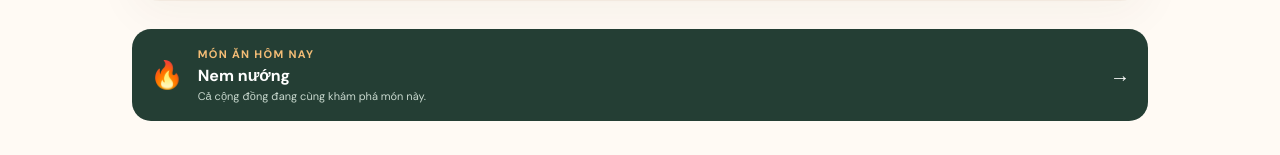
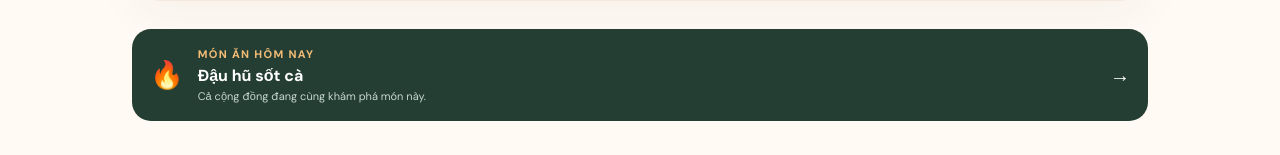
Before and after one commit to Phong2k340/hom-nay-an-gi, a Next.js app: page / in a window 1280 px wide. Shown: the part 741-896 px from the top of the page. Built offline with nearby package versions, Linux system fonts and the light colour scheme.

Commit message:
feat: expand food catalog and real food imagery

```diff
--- a/components/FoodResult.tsx
+++ b/components/FoodResult.tsx
@@ -1,6 +1,7 @@
 import { Food } from "../types/food";
+const fallbackImage = "https://images.unsplash.com/photo-1559314809-0d155014e29e?auto=format&fit=crop&w=1200&q=85";
 const mealNames = { breakfast: "sáng", lunch: "trưa", dinner: "tối" };
 export default function FoodResult({ food, onAgain, onDislike, onShare }: { food: Food; onAgain: () => void; onDislike: () => void; onShare: () => void }) {
   const query = encodeURIComponent(food.searchKeywords[0]);
-  return <article className="result-card"><div className="result-image"><img src={food.image} alt={food.name} /><span>✨ MÁY CHỌN RỒI</span></div><div className="result-copy"><p className="eyebrow">Món dành cho bạn</p><h2>🍜 {food.name}</h2><p className="description">{food.description}</p><div className="facts"><span>⏰ Hợp bữa {food.meals.map(item => mealNames[item]).join(" / ")}</span><span>💰 {food.priceMin.toLocaleString("vi-VN")} – {food.priceMax.toLocaleString("vi-VN")}đ</span><span>🔥 {food.popularity >= 9 ? "Rất phổ biến" : "Được yêu thích"}</span><span>🌶️ {food.spicyLevel > 1 ? "Có vị cay" : "Không cay"}</span></div><div className="delivery"><a href={`https://food.grab.com/vn/vi/search?search=${query}`} target="_blank" rel="noreferrer">Tìm trên GrabFood ↗</a><a href={`https://shopeefood.vn/ha-noi/food/search?keyword=${query}`} target="_blank" rel="noreferrer">Tìm trên ShopeeFood ↗</a></div><div className="result-actions"><button className="outline" onClick={onDislike}>✕ Không thích món này</button><button className="outline" onClick={onShare}>📤 Chia sẻ</button><button className="again" onClick={onAgain}>🎲 Món khác</button></div></div></article>;
+  return <article className="result-card"><div className="result-image"><img src={food.image} alt={food.name} onError={(event) => { event.currentTarget.onerror = null; event.currentTarget.src = fallbackImage; }} /><span>✨ MÁY CHỌN RỒI</span></div><div className="result-copy"><p className="eyebrow">Món dành cho bạn</p><h2>🍜 {food.name}</h2><p className="description">{food.description}</p><div className="facts"><span>⏰ Hợp bữa {food.meals.map(item => mealNames[item]).join(" / ")}</span><span>💰 {food.priceMin.toLocaleString("vi-VN")} – {food.priceMax.toLocaleString("vi-VN")}đ</span><span>🔥 {food.popularity >= 9 ? "Rất phổ biến" : "Được yêu thích"}</span><span>🌶️ {food.spicyLevel > 1 ? "Có vị cay" : "Không cay"}</span></div><div className="delivery"><a href={`https://food.grab.com/vn/vi/search?search=${query}`} target="_blank" rel="noreferrer">Tìm trên GrabFood ↗</a><a href={`https://shopeefood.vn/ha-noi/food/search?keyword=${query}`} target="_blank" rel="noreferrer">Tìm trên ShopeeFood ↗</a></div><div className="result-actions"><button className="outline" onClick={onDislike}>✕ Không thích món này</button><button className="outline" onClick={onShare}>📤 Chia sẻ</button><button className="again" onClick={onAgain}>🎲 Món khác</button></div></div></article>;
 }
--- a/data/foods.ts
+++ b/data/foods.ts
@@ -2,6 +2,20 @@ import { Category, Flavor, Food, Meal } from "../types/food";
 
 type Seed = [string, Meal[], Category[], number, number, Flavor[], number, number, number, number];
 const img = "https://images.unsplash.com/photo-1559314809-0d155014e29e?auto=format&fit=crop&w=1200&q=85";
+const foodPhotos = [
+  "https://images.unsplash.com/photo-1559314809-0d155014e29e?auto=format&fit=crop&w=1200&q=85",
+  "https://images.unsplash.com/photo-1547592180-85f173990554?auto=format&fit=crop&w=1200&q=85",
+  "https://images.unsplash.com/photo-1563379926898-05f4575a45d8?auto=format&fit=crop&w=1200&q=85",
+  "https://images.unsplash.com/photo-1562565652-a0d8f0c59eb4?auto=format&fit=crop&w=1200&q=85",
+  "https://images.unsplash.com/photo-1540189549336-e6e99c3679fe?auto=format&fit=crop&w=1200&q=85",
+  "https://images.unsplash.com/photo-1515003197210-e0cd71810b5f?auto=format&fit=crop&w=1200&q=85",
+  "https://images.unsplash.com/photo-1482049016688-2d3e1b311543?auto=format&fit=crop&w=1200&q=85",
+  "https://images.unsplash.com/photo-1547592166-23ac45744acd?auto=format&fit=crop&w=1200&q=85",
+  "https://images.unsplash.com/photo-1572449043416-55f4685c9bb7?auto=format&fit=crop&w=1200&q=85",
+  "https://images.unsplash.com/photo-1621852004158-f3bc188ecea3?auto=format&fit=crop&w=1200&q=85",
+  "https://images.unsplash.com/photo-1569058242253-92a9c755a0ec?auto=format&fit=crop&w=1200&q=85",
+  "https://images.unsplash.com/photo-1555396273-367ea4eb4db5?auto=format&fit=crop&w=1200&q=85",
+];
 const seeds: Seed[] = [
   ["Phở bò",["breakfast","lunch","dinner"],["noodles","soup"],40000,65000,["rich","mild"],1,8,7,10], ["Phở gà",["breakfast","lunch"],["noodles","soup"],35000,55000,["light","mild"],0,7,8,9],
   ["Bún bò Huế",["breakfast","lunch","dinner"],["noodles","soup"],40000,65000,["spicy","rich"],3,8,7,10], ["Bún chả Hà Nội",["lunch","dinner"],["noodles"],40000,70000,["rich","mild"],0,8,6,10],
@@ -49,7 +63,35 @@ const seeds: Seed[] = [
   ["Chè đậu xanh",["lunch","dinner"],["snack","vegetarian"],15000,30000,["mild"],0,3,7,7], ["Sinh tố bơ",["breakfast","lunch"],["snack","vegetarian"],25000,45000,["mild"],0,4,8,8]
 ];
 
-export const foods: Food[] = seeds.map(([name, meals, categories, min, max, flavor, spicyLevel, fillingLevel, healthyScore, popularity], index) => ({
-  id: `food-${index + 1}`, name, meals, categories, priceMin: min, priceMax: max, flavor, spicyLevel, fillingLevel, healthyScore, popularity, image: img,
+const additionalSeeds: Seed[] = [
+  ["Bún thang",["breakfast","lunch"],["noodles","soup"],45000,70000,["light","rich"],0,7,8,8], ["Bún ngan",["breakfast","lunch"],["noodles","soup"],40000,65000,["rich"],0,8,7,8],
+  ["Bún dọc mùng",["breakfast","lunch"],["noodles","soup"],35000,55000,["light"],0,7,8,7], ["Bún kèn",["breakfast","lunch"],["noodles","soup"],40000,65000,["rich","mild"],1,7,7,7],
+  ["Bún quậy",["breakfast","lunch"],["noodles","soup"],45000,70000,["rich"],1,8,7,8], ["Bún sứa",["breakfast","lunch"],["noodles","soup"],40000,65000,["light"],0,7,9,7],
+  ["Bún hải sản",["lunch","dinner"],["noodles","soup"],45000,75000,["rich"],1,8,7,8], ["Bún lòng xào dưa",["lunch","dinner"],["noodles"],35000,60000,["rich"],0,8,5,7],
+  ["Phở sốt vang",["breakfast","lunch"],["noodles","soup"],50000,80000,["rich"],0,9,6,8], ["Phở cuốn",["lunch","dinner"],["cake"],40000,70000,["light","mild"],0,6,8,8],
+  ["Phở chiên phồng",["lunch","dinner"],["noodles"],50000,85000,["rich"],0,8,5,7], ["Mì vằn thắn",["breakfast","lunch"],["noodles","soup"],40000,65000,["rich"],0,7,7,8],
+  ["Mì hoành thánh",["breakfast","lunch"],["noodles","soup"],40000,65000,["light","mild"],0,7,7,8], ["Mì bò viên",["breakfast","lunch","dinner"],["noodles","soup"],35000,60000,["rich"],0,8,6,8],
+  ["Miến trộn",["lunch","dinner"],["noodles"],35000,60000,["rich","mild"],1,7,7,8], ["Miến xào cua",["lunch","dinner"],["noodles"],50000,85000,["rich"],0,8,6,7],
+  ["Cơm vịt quay",["lunch","dinner"],["rice"],50000,85000,["rich"],0,9,6,8], ["Cơm bò lúc lắc",["lunch","dinner"],["rice"],55000,90000,["rich"],0,9,6,8],
+  ["Cơm cà ri gà",["lunch","dinner"],["rice","soup"],45000,75000,["spicy","rich"],2,8,7,8], ["Cơm chiên dương châu",["lunch","dinner"],["rice"],35000,65000,["rich"],0,8,5,8],
+  ["Cơm mắm kho",["lunch","dinner"],["rice"],40000,70000,["rich"],1,8,6,7], ["Cơm hến",["lunch","dinner"],["rice"],25000,45000,["spicy","rich"],2,7,7,8],
+  ["Cơm cháy chà bông",["lunch","dinner"],["rice","snack"],30000,55000,["rich"],0,6,5,8], ["Cơm gà Hội An",["lunch","dinner"],["rice"],45000,75000,["rich","mild"],0,8,7,9],
+  ["Bánh mì heo quay",["breakfast","lunch"],["cake"],30000,50000,["rich"],0,8,5,9], ["Bánh mì chả cá",["breakfast","lunch"],["cake"],25000,45000,["rich","mild"],1,7,6,8],
+  ["Bánh mì gà xé",["breakfast","lunch"],["cake"],25000,45000,["rich","mild"],0,7,7,8], ["Bánh mì que",["breakfast","lunch"],["cake","snack"],12000,25000,["rich"],0,4,5,8],
+  ["Bánh ướt",["breakfast","lunch"],["cake"],25000,45000,["light","mild"],0,6,8,8], ["Bánh hỏi thịt nướng",["lunch","dinner"],["cake"],40000,70000,["rich"],0,8,6,8],
+  ["Bánh tằm bì",["lunch","dinner"],["cake"],30000,55000,["rich","mild"],0,7,6,7], ["Bánh lọc",["breakfast","lunch","dinner"],["cake","snack"],20000,40000,["mild"],1,5,7,8],
+  ["Bánh da lợn",["breakfast","lunch"],["cake","snack"],15000,30000,["mild"],0,4,5,7], ["Bánh ít",["breakfast","lunch"],["cake","snack"],15000,30000,["mild"],0,4,6,6],
+  ["Chả giò",["lunch","dinner"],["snack"],30000,55000,["rich"],0,6,5,9], ["Nem lụi",["lunch","dinner"],["snack"],35000,60000,["rich"],0,7,6,8],
+  ["Thịt xiên nướng",["lunch","dinner"],["snack"],20000,40000,["rich"],0,6,5,8], ["Bắp xào",["lunch","dinner"],["snack"],20000,35000,["rich"],1,5,5,8],
+  ["Trứng cút lộn xào me",["lunch","dinner"],["snack"],25000,45000,["rich","spicy"],2,6,5,8], ["Sườn nướng",["lunch","dinner"],["rice"],45000,80000,["rich"],0,9,6,9],
+  ["Ba chỉ nướng",["lunch","dinner"],["rice"],45000,80000,["rich"],0,9,5,8], ["Lẩu cá kèo",["dinner"],["soup"],80000,100000,["rich","mild"],1,10,7,8],
+  ["Lẩu mắm",["dinner"],["soup"],90000,100000,["rich"],1,10,6,9], ["Lẩu hải sản",["dinner"],["soup"],90000,100000,["rich"],1,10,7,9],
+  ["Canh khổ qua nhồi thịt",["lunch","dinner"],["soup"],35000,65000,["light"],0,7,8,7], ["Rau muống xào tỏi",["lunch","dinner"],["vegetarian"],25000,45000,["light"],0,5,9,8],
+  ["Đậu hũ chiên sả",["lunch","dinner"],["vegetarian","snack"],25000,45000,["spicy","rich"],2,6,8,7], ["Cà tím nướng mỡ hành",["lunch","dinner"],["vegetarian"],25000,45000,["rich"],0,5,9,7],
+  ["Canh nấm chay",["lunch","dinner"],["vegetarian","soup"],25000,45000,["light"],0,6,10,7], ["Gỏi xoài chay",["lunch","dinner"],["vegetarian","snack"],25000,45000,["light","spicy"],1,5,10,7],
+];
+
+export const foods: Food[] = [...seeds, ...additionalSeeds].map(([name, meals, categories, min, max, flavor, spicyLevel, fillingLevel, healthyScore, popularity], index) => ({
+  id: `food-${index + 1}`, name, meals, categories, priceMin: min, priceMax: max, flavor, spicyLevel, fillingLevel, healthyScore, popularity, image: foodPhotos[index % foodPhotos.length] ?? img,
   description: `${name} là lựa chọn quen thuộc, đậm chất ẩm thực Việt và dễ tìm trên các ứng dụng giao đồ ăn.`, searchKeywords: [name, name.toLowerCase()]
 }));
```
